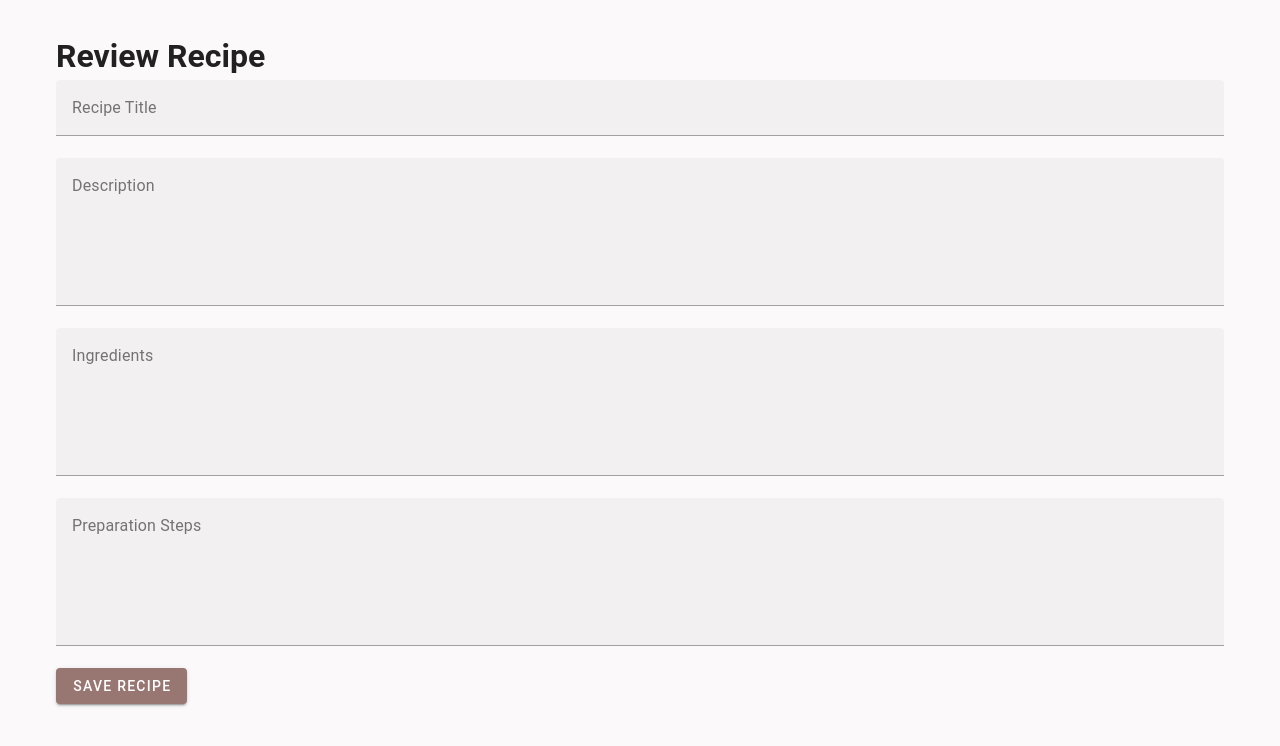
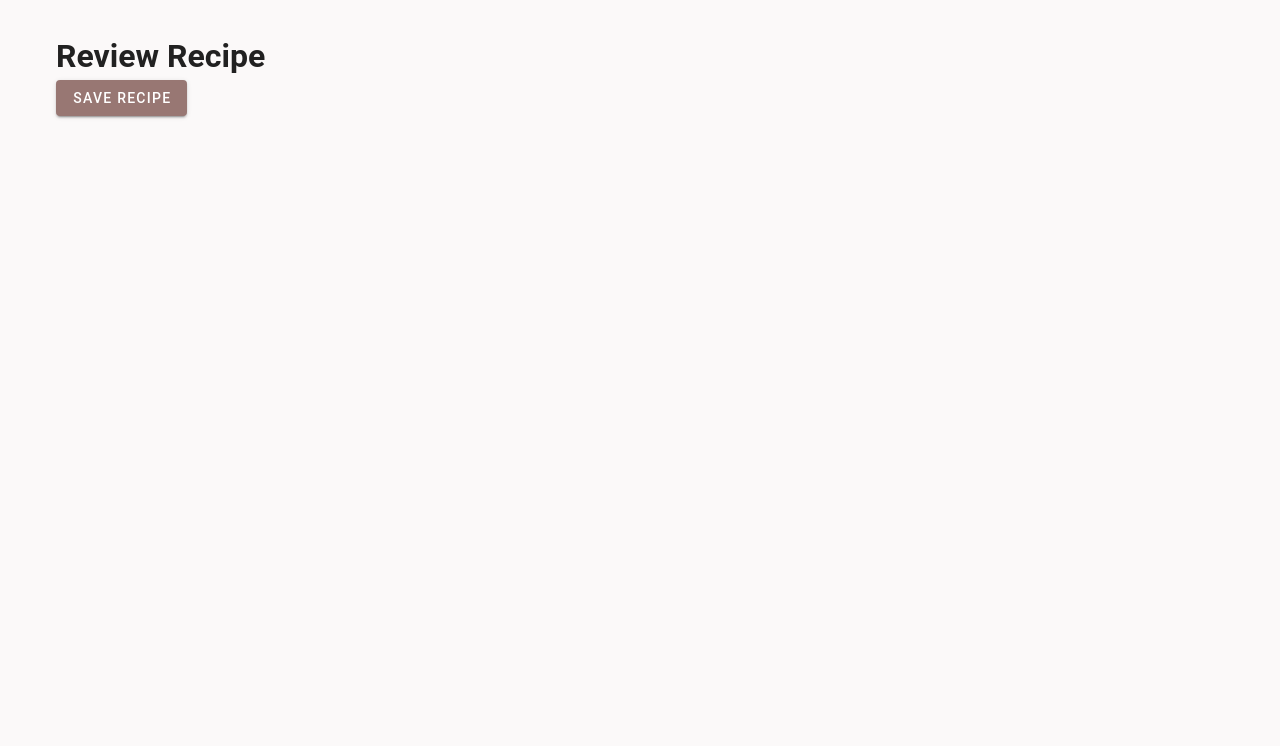
Before and after one commit to Crewiz/FullstackVue, a Vue app in the folder Frontend/: page /recipeReview in a window 1280 px wide. Shown: the top 746 px of the page. Built offline with nearby package versions, Linux system fonts and the light colour scheme.

Commit message:
trying to send data from recipeChat to recipeReview

```diff
--- a/Frontend/src/components/Chat/recipeChat.vue
+++ b/Frontend/src/components/Chat/recipeChat.vue
@@ -15,7 +15,7 @@
           :recipe-name="recipeName"
           :prep-time="prepTime"
           :servings="servings" />
-        <v-btn @click.prevent='reviewRecipe'>Review recipe</v-btn>
+        <v-btn @click.prevent="reviewRecipe">Review recipe</v-btn>
       </v-col>
     </v-row>
   </v-container>
@@ -28,6 +28,8 @@
   import ChatInput from './chatInput.vue';
   import apiService from '../../API/apiService.ts';
 
+  import useRecipeStore from '../../stores/recipeStore';
+
   function normalizeRecipeData(data: Record<string, any>): Record<string, any> {
     const normalizedData: Record<string, any> = {};
 
@@ -35,7 +37,7 @@
       prep_time: 'prepTime',
       PrepTime: 'prepTime',
       'Prep time': 'prepTime',
-      'Prep Time': 'prepTime'
+      'Prep Time': 'prepTime',
       // Add other variations if needed
     };
 
@@ -62,15 +64,14 @@
     data() {
       return {
         messages: [],
-        ingredients: [],
-        instructions: [],
-        recipeName: '',
+        ingredients: [] as string[],
+        instructions: [] as string[],
+        recipeName: '' as string,
         prepTime: '',
         servings: '',
       };
     },
     methods: {
-
       scrollToBottom() {
         const chatContent = this.$refs.chatContent;
         chatContent.scrollTop = chatContent.scrollHeight;
@@ -125,14 +126,17 @@
         console.log('ingredients:', this.ingredients);
         console.log('instructions:', this.instructions);
 
+        const recipeStore = useRecipeStore();
+        const recipe = {
+          title: this.recipeName,
+          ingredients: this.ingredients,
+          instructions: this.instructions,
+        };
+        recipeStore.setRecipe(recipe);
+        console.log('stored recipe:', recipe);
 
         this.$router.push({
           name: 'recipeReview',
-        params: {
-          title: this.recipeName,
-          ingredients: JSON.stringify(this.ingredients),
-          steps: JSON.stringify(this.instructions),
-        },
         });
       },
     },
--- a/Frontend/src/components/Recipe/recipeReview.vue
+++ b/Frontend/src/components/Recipe/recipeReview.vue
@@ -2,58 +2,38 @@
   <v-container>
     <h1>Review Recipe</h1>
     <v-form @submit.prevent="handleSubmit">
-      <v-text-field
-        label="Recipe Title"
-        v-model="title"
-        required
-      ></v-text-field>
-
-      <v-textarea
-        label="Description"
-        v-model="description"
-        required
-      ></v-textarea>
-
-      <v-textarea
-        label="Ingredients "
-        v-model="ingredientsString"
-        required
-      ></v-textarea>
-
-      <v-textarea
-        label="Preparation Steps "
-        v-model="stepsString"
-        required
-      ></v-textarea>
-
+      <div>{{ title }}</div>
+      <div v-for="steps in description">{{ steps }}</div>
+      <div v-for="ingredient in ingredients">{{ ingredient }}</div>
       <v-btn color="primary" type="submit">Save Recipe</v-btn>
     </v-form>
   </v-container>
 </template>
 
-  <script>
+<script>
+  import useRecipeStore from '../../stores/recipeStore';
   export default {
-    props: {
+    /* props: {
       title: String,
       ingredients: String,
       steps: String,
-    },
+    }, */
     data() {
       return {
         // Initialize data properties to store received props
         // Ensure they match the prop names
-        title: '',
-        description: '',
-        ingredients: [],
+        title: useRecipeStore().getRecipe.title,
+        description: useRecipeStore().getRecipe.instructions,
+        ingredients: useRecipeStore().getRecipe.ingredients,
         steps: [],
       };
     },
     mounted() {
       // Assign received props to component's data
-      this.title = this.$route.params.title;
-      this.description = this.$route.params.description;
-      this.ingredients = this.$route.params.ingredients;
-      this.steps = this.$route.params.steps;
+      const recipeStore = useRecipeStore();
+      console.log(recipeStore.getRecipe.title);
+      console.log(recipeStore.getRecipe.instructions);
+      console.log(recipeStore.getRecipe.ingredients);
     },
     methods: {
       handleSubmit() {
@@ -62,4 +42,4 @@
       },
     },
   };
-  </script>
+</script>
--- a/Frontend/src/main.ts
+++ b/Frontend/src/main.ts
@@ -1,13 +1,12 @@
 import { createApp } from 'vue';
 import App from './App.vue';
 import { createRouter, createWebHistory, RouteRecordRaw } from 'vue-router';
-import { createPinia } from 'pinia'
+import { createPinia } from 'pinia';
 import homePage from './components/Layout/homePage.vue';
 // import loginForm from './components/Auth/loginForm.vue';
 import registrationForm from './components/Auth/registrationForm.vue';
 import userProfile from './components/user/userProfile.vue';
-import recipeReview from './components/Recipe/recipeReview.vue'
-
+import recipeReview from './components/Recipe/recipeReview.vue';
 
 // Vuetify
 import 'vuetify/styles';
@@ -27,7 +26,7 @@ const vuetify = createVuetify({
           secondary: '#4E523D',
           accent: '#647557',
           background: '#060404',
-          text: '#F0EBEA'
+          text: '#F0EBEA',
         },
       },
       light: {
@@ -36,7 +35,7 @@ const vuetify = createVuetify({
           secondary: '#BFC3AD',
           accent: '#98A98A',
           background: '#FBF9F9',
-          text: '#140F0E'
+          text: '#140F0E',
         },
       },
     },
@@ -67,7 +66,6 @@ const routes: RouteRecordRaw[] = [
     path: '/recipeReview',
     name: 'recipeReview',
     component: recipeReview,
-    props: true, // Pass route params as props to the component
   },
 ];
 
--- a/Frontend/src/stores/recipeStore.ts
+++ b/Frontend/src/stores/recipeStore.ts
@@ -9,14 +9,29 @@ interface Recipe {
   author: string;
 }
 
+interface CreateRecipeInterface {
+  title: string;
+  instructions: string[];
+  ingredients: string[];
+}
+
 const useRecipeStore = defineStore({
   id: 'recipe',
   state: () => ({
     recipes: [] as Recipe[],
+    recipe: {} as CreateRecipeInterface,
   }),
+  getters: {
+    getRecipe() {
+      return this.recipe;
+    },
+  },
   actions: {
     setRecipes(recipes: Recipe[]) {
       this.recipes = recipes;
+    },
+    setRecipe(recipe: CreateRecipeInterface) {
+      this.recipe = recipe;
     },
   },
 });
```
Lines whose indentation alone changed are shown as unchanged.
